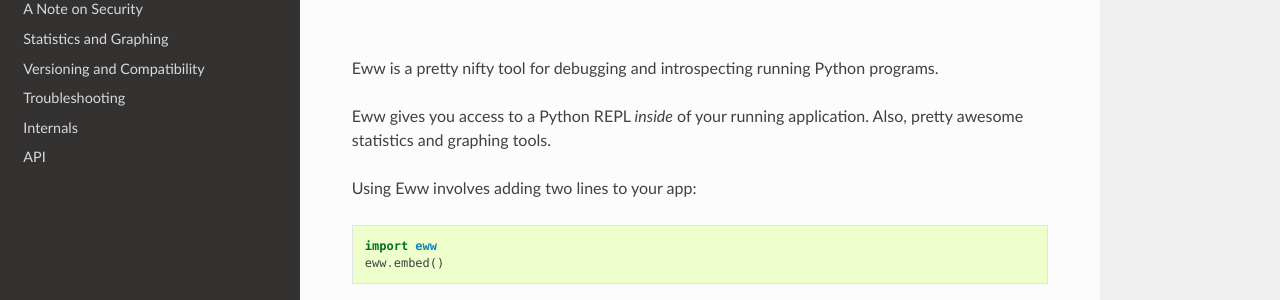
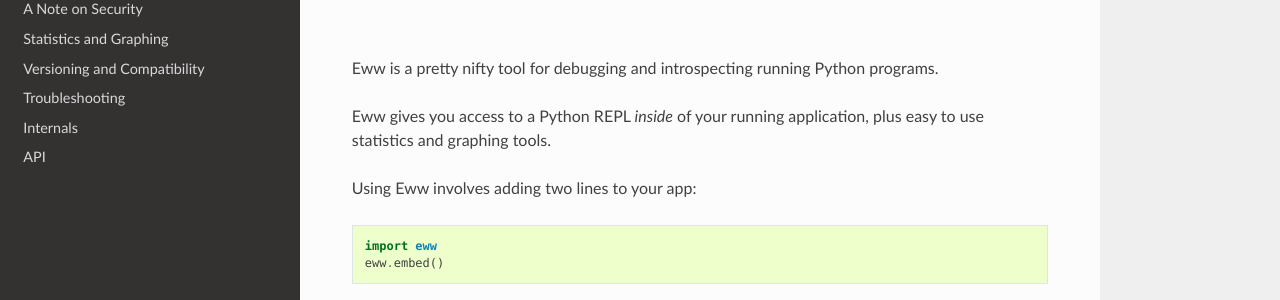
Before and after one commit to py-eww/eww, a Sphinx documentation site: the page built from docs/source/index.rst, in a window 1280 px wide and 978 px high. Shown: the part 195-495 px from the top of the window. Built offline with Sphinx 7.4.7 and the Read the Docs theme 2.0.0, drawn with Linux system fonts in a browser that asks for light colours; pages that are not in the unit, such as notebooks, are missing from menus.

Commit message:
wording update

```diff
--- a/docs/source/index.rst
+++ b/docs/source/index.rst
@@ -12,7 +12,7 @@
 
 Eww is a pretty nifty tool for debugging and introspecting running Python programs.
 
-Eww gives you access to a Python REPL *inside* of your running application.  Also, pretty awesome statistics and graphing tools.
+Eww gives you access to a Python REPL *inside* of your running application, plus easy to use statistics and graphing tools.
 
 Using Eww involves adding two lines to your app::
 
```
